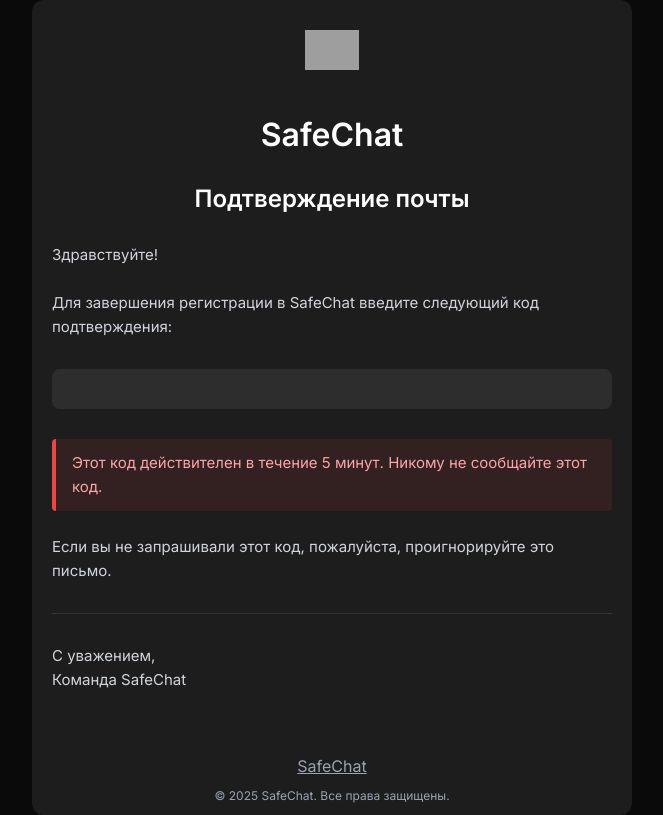
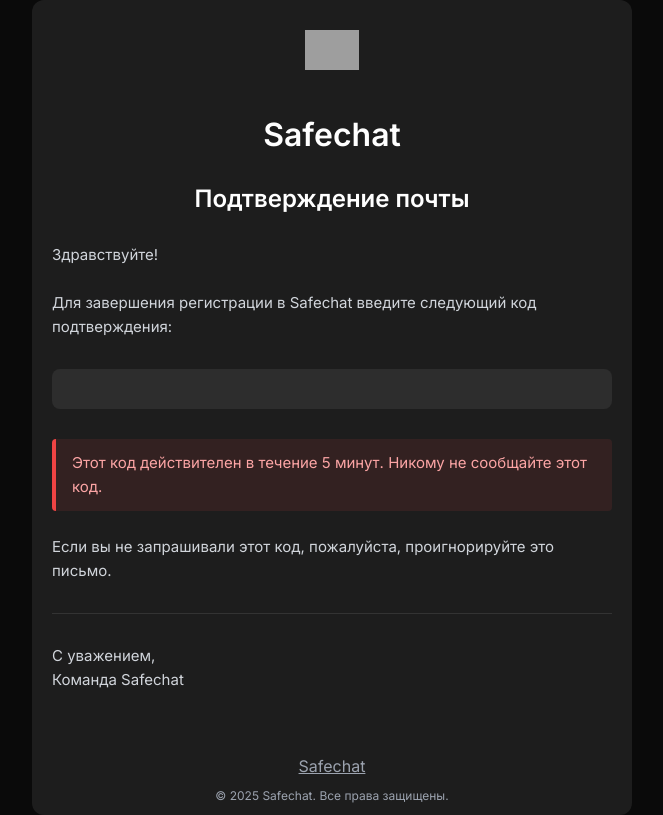
Before and after one commit to bmstu-secret-chat/secret_chat-authorization, a Django app: template accounts/templates/email_template.html in a window 1280 px wide. Shown: the whole page, without its empty margins (308-971 px from the left). Run offline with Django 5.2, Linux system fonts and the light colour scheme; the template is opened without the code that fills it, so the values that code supplies are empty; grey boxes are pictures that could not be loaded.

Commit message:
fix: update name

```diff
--- a/accounts/templates/email_template.html
+++ b/accounts/templates/email_template.html
@@ -2,7 +2,7 @@
 <html>
   <head>
     <meta http-equiv="Content-Type" content="text/html; charset=UTF-8" />
-    <title>SafeChat - Подтверждение почты</title>
+    <title>Safechat - Подтверждение почты</title>
     <style type="text/css">
       @import url('https://fonts.googleapis.com/css2?family=Inter:wght@400;500;600&display=swap');
       body {
@@ -105,18 +105,18 @@
           <a class="logo" href="https://safe-chat.ru" target="_blank">
             <img
               src="https://safe-chat.ru/_next/static/media/safe-chat.3f227610.png"
-              alt="SafeChat"
+              alt="Safechat"
             />
           </a>
 
           <div class="content-block">
-            <h1 class="header">SafeChat</h1>
+            <h1 class="header">Safechat</h1>
             <h2 class="title">Подтверждение почты</h2>
 
             <p class="text">Здравствуйте!</p>
 
             <p class="text">
-              Для завершения регистрации в SafeChat введите следующий код подтверждения:
+              Для завершения регистрации в Safechat введите следующий код подтверждения:
             </p>
 
             <div class="code-block">
@@ -135,12 +135,12 @@
 
             <div class="divider"></div>
 
-            <p class="text">С уважением,<br />Команда SafeChat</p>
+            <p class="text">С уважением,<br />Команда Safechat</p>
           </div>
 
           <div class="footer">
-            <a href="https://safe-chat.ru" target="_blank">SafeChat</a>
-            <p>© 2025 SafeChat. Все права защищены.</p>
+            <a href="https://safe-chat.ru" target="_blank">Safechat</a>
+            <p>© 2025 Safechat. Все права защищены.</p>
           </div>
         </td>
       </tr>
--- a/accounts/utils.py
+++ b/accounts/utils.py
@@ -37,7 +37,7 @@ def send_verify_code_mail(email):
     Отправка кода подтверждения.
     """
     code = generate_verification_code(email)
-    subject = "Регистрация в SafeChat"
+    subject = "Регистрация в Safechat"
     message = f"Ваш код подтверждения: {code}"
     from_email = settings.EMAIL_FROM
     recipient_list = [email]
```
